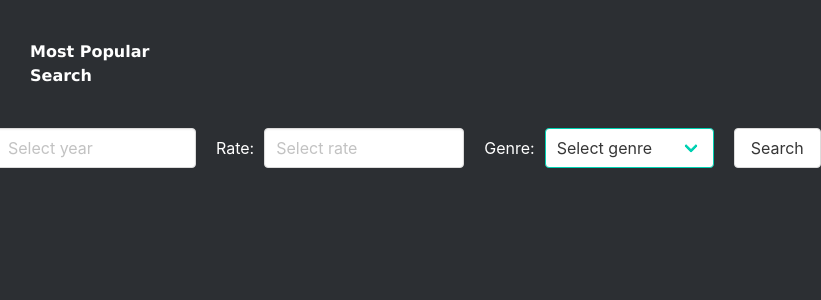
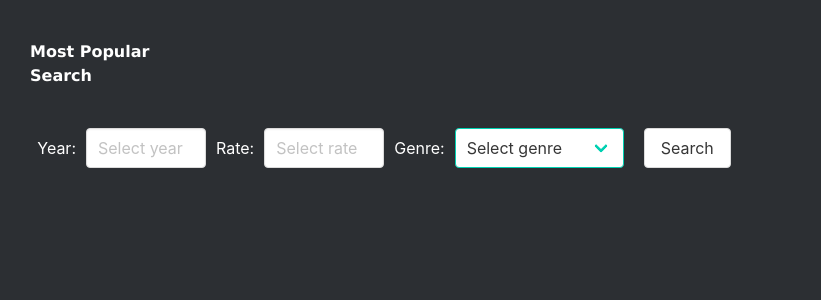
Before and after one commit to ofertaramadani/TheMovieDatabse, a Vue app: page /search in a window 768 px wide. Shown: the top 300 px of the page, 821 px wide, since content can reach past the window. Built offline with nearby package versions, Linux system fonts and the light colour scheme.

Commit message:
responsive update

```diff
--- a/src/views/Search.vue
+++ b/src/views/Search.vue
@@ -165,6 +165,9 @@ export default {
         grid-template-columns: 1fr 1fr 1fr;
       }
 
-
+      .input {
+    width:120px;
+    margin-right:10px
+  }
     }
 </style>
```
